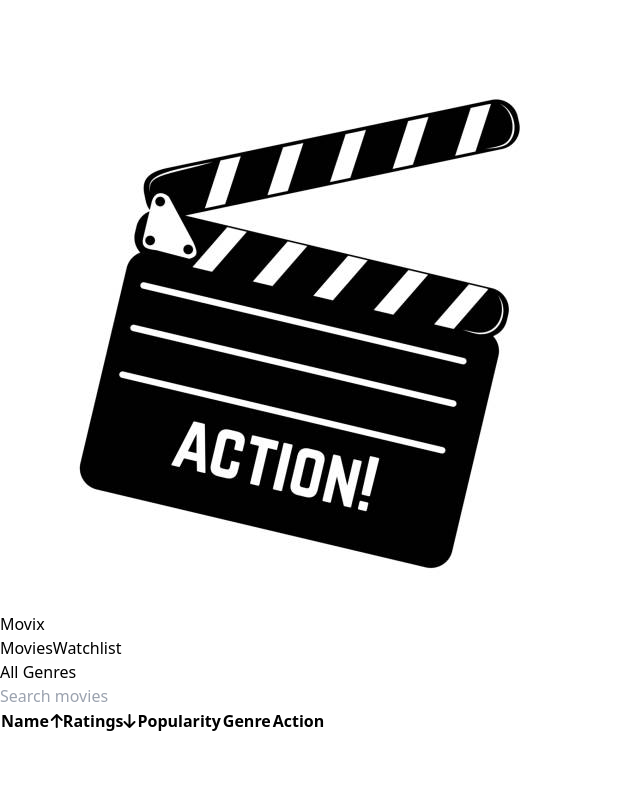
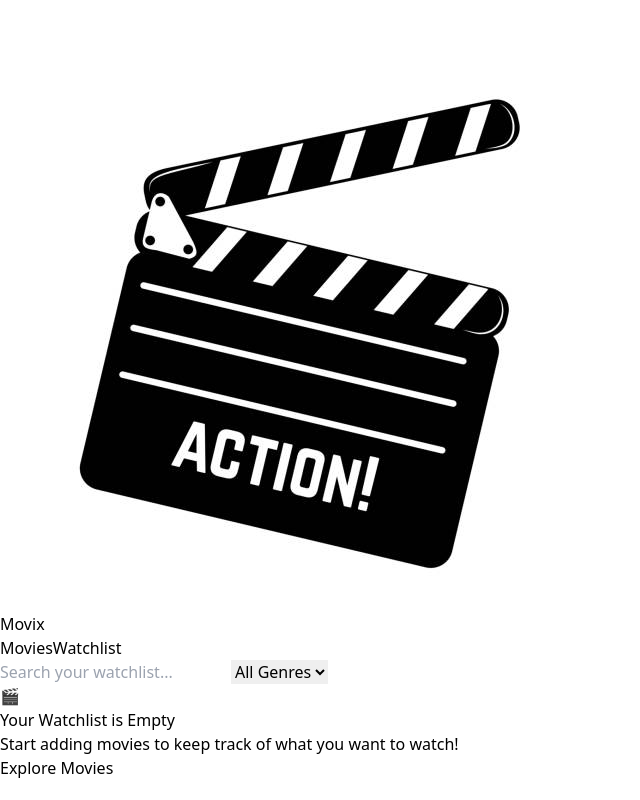
Before and after one commit to Manuha656/movix, a React (Vite) app: page /watchlist in a window 1280 px wide. Shown: the whole page, without its empty margins (0-640 px from the left). Built offline with nearby package versions, Linux system fonts and the light colour scheme.

Commit message:
Updated project with new changes

```diff
--- a/src/components/WatchList.jsx
+++ b/src/components/WatchList.jsx
@@ -5,189 +5,183 @@ function WatchList({ wl, setWl, handleremWl }) {
   const [search, setSearch] = useState("");
   const [genrelist, setGl] = useState(["All Genres"]);
   const [curG, setCg] = useState("All Genres");
-  const [showArrows, setShowArrows] = useState(false);
   const genreRef = useRef();
 
-  const handleSearch = (e) => setSearch(e.target.value);
-  const handleFilter = (genre) => setCg(genre);
-
-  const sortInc = () => {
-    let sortedInc = wl.sort((movieA, movieB) => {
-      return movieA.vote_average - movieB.vote_average;
-    });
-    setWl([...sortedInc]);
-  };
-
-  const sortDec = () => {
-    let sortedDec = wl.sort((movieA, movieB) => {
-      return movieB.vote_average - movieA.vote_average;
-    });
-    setWl([...sortedDec]);
-  };
-
-  const scrollLeft = () => {
-    genreRef.current.scrollBy({ left: -200, behavior: "smooth" });
-  };
-
-  const scrollRight = () => {
-    genreRef.current.scrollBy({ left: 200, behavior: "smooth" });
-  };
-
   useEffect(() => {
-    let temp = wl.map((movieObj) => {
-      return genreids[movieObj.genre_ids[0]];
-    });
+    let temp = wl.map((movieObj) => genreids[movieObj.genre_ids[0]]);
     temp = new Set(temp);
     setGl(["All Genres", ...temp]);
   }, [wl]);
 
-  // Check if genres overflow
-  useEffect(() => {
-    const checkOverflow = () => {
-      if (genreRef.current) {
-        setShowArrows(
-          genreRef.current.scrollWidth > genreRef.current.clientWidth
+  const handleFilter = (genre) => setCg(genre);
+
+  const sortInc = () => {
+    let sorted = [...wl].sort((a, b) => a.vote_average - b.vote_average);
+    setWl(sorted);
+  };
+
+  const sortDec = () => {
+    let sorted = [...wl].sort((a, b) => b.vote_average - a.vote_average);
+    setWl(sorted);
+  };
+
+  let filteredMovies = wl.filter((movieObj) => {
+    return (
+      (curG === "All Genres" ||
+        genreids[movieObj.genre_ids[0]] === curG) &&
+      movieObj.title.toLowerCase().includes(search.toLowerCase())
     );
-      }
-    };
-    checkOverflow();
-    window.addEventListener("resize", checkOverflow);
-    return () => window.removeEventListener("resize", checkOverflow);
-  }, [genrelist]);
+  });
 
   return (
     <div className="p-6">
-      {/* Genre Filter with Arrows */}
-      <div className="relative flex items-center mb-6">
-        {showArrows && (
-          <button
-            onClick={scrollLeft}
-            className="absolute left-0 z-10 bg-white shadow rounded-full p-2 hover:bg-gray-100"
+      {/* Search & Genre Row */}
+      <div className="flex flex-col sm:flex-row items-center justify-between gap-4 mb-6">
+        <input
+          type="text"
+          value={search}
+          onChange={(e) => setSearch(e.target.value)}
+          placeholder="Search your watchlist..."
+          className="px-4 py-2 rounded-xl border w-full sm:w-1/2 focus:outline-none focus:ring-2 focus:ring-pink-400"
+        />
+        <select
+          ref={genreRef}
+          value={curG}
+          onChange={(e) => handleFilter(e.target.value)}
+          className="px-4 py-2 rounded-xl border w-full sm:w-1/3 focus:outline-none focus:ring-2 focus:ring-indigo-400"
         >
-            <i className="fa-solid fa-chevron-left"></i>
-          </button>
-        )}
-
-        <div
-          ref={genreRef}
-          className="flex space-x-4 overflow-x-auto scrollbar-hide px-10 py-2 w-full"
-        >
-          {genrelist.map((genre) => (
-            <button
-              key={genre}
-              onClick={() => handleFilter(genre)}
-              className={`flex-shrink-0 px-5 py-2 rounded-full font-semibold transition-all duration-300 ${
-                curG === genre
-                  ? "bg-blue-600 text-white shadow"
-                  : "bg-gray-300 text-gray-700 hover:bg-blue-200"
-              }`}
-            >
+          {genrelist.map((genre, idx) => (
+            <option key={idx} value={genre}>
               {genre}
-            </button>
+            </option>
           ))}
+        </select>
       </div>
 
-        {showArrows && (
+      {/* Empty Watchlist */}
+      {wl.length === 0 ? (
+        <div className="flex flex-col items-center justify-center h-[60vh] text-center text-gray-500">
+          <span className="text-6xl mb-4">🎬</span>
+          <h2 className="text-xl font-semibold mb-2">
+            Your Watchlist is Empty
+          </h2>
+          <p className="mb-4 text-gray-400">
+            Start adding movies to keep track of what you want to watch!
+          </p>
+          <a
+            href="/"
+            className="px-5 py-2 bg-gradient-to-r from-pink-500 to-indigo-500 text-white rounded-xl shadow-md hover:scale-105 transition"
+          >
+            Explore Movies
+          </a>
+        </div>
+      ) : filteredMovies.length === 0 ? (
+        // Search not found
+        <div className="flex flex-col items-center justify-center h-[50vh] text-center text-gray-500">
+          <span className="text-6xl mb-4">🔍</span>
+          <h2 className="text-lg font-semibold mb-2">No Movies Found</h2>
+          <p className="mb-4 text-gray-400">
+            Try changing your search or filter.
+          </p>
           <button
-            onClick={scrollRight}
-            className="absolute right-0 z-10 bg-white shadow rounded-full p-2 hover:bg-gray-100"
+            onClick={() => setSearch("")}
+            className="px-4 py-2 bg-gradient-to-r from-indigo-500 to-pink-500 text-white rounded-xl shadow-md hover:scale-105 transition"
           >
-            <i className="fa-solid fa-chevron-right"></i>
+            Reset Search
           </button>
-        )}
         </div>
-
-      {/* Search Bar */}
-      <div className="flex justify-center my-4">
-        <input
-          type="text"
-          onChange={handleSearch}
-          value={search}
-          placeholder="Search movies"
-          className="h-[3rem] w-[18rem] px-4 rounded-lg border border-gray-300 bg-gray-100 outline-none focus:ring-2 focus:ring-blue-400"
-        />
-      </div>
-
-      {/* Movies Table */}
-      <div className="rounded-lg overflow-hidden border border-gray-200 shadow-md m-4">
-        {/* Scrollable wrapper for mobile */}
-        <div className="overflow-x-auto">
-          <table className="min-w-full text-gray-700 text-center">
-            <thead className="bg-gray-100">
-              <tr>
-                <th className="p-3">Name</th>
-                <th className="p-3 flex justify-center items-center space-x-2">
-                  <span
+      ) : (
+        <>
+          {/* Table for desktop */}
+          <div className="hidden sm:block overflow-x-auto">
+            <table className="w-full border-collapse">
+              <thead>
+                <tr className="bg-gray-100">
+                  <th className="p-3 text-left">Poster</th>
+                  <th className="p-3 text-left">Title</th>
+                  <th className="p-3 text-left">Genre</th>
+                  <th className="p-3 text-left flex items-center gap-2">
+                    Rating
+                    <button
                       onClick={sortInc}
-                    className="hover:cursor-pointer text-gray-500 hover:text-blue-600"
+                      className="text-gray-500 hover:text-blue-600"
                     >
                       <i className="fa-solid fa-arrow-up"></i>
-                  </span>
-                  <span>Ratings</span>
-                  <span
+                    </button>
+                    <button
                       onClick={sortDec}
-                    className="hover:cursor-pointer text-gray-500 hover:text-blue-600"
+                      className="text-gray-500 hover:text-blue-600"
                     >
                       <i className="fa-solid fa-arrow-down"></i>
-                  </span>
+                    </button>
                   </th>
-                <th className="p-3">Popularity</th>
-                <th className="p-3">Genre</th>
-                <th className="p-3">Action</th>
+                  <th className="p-3 text-left">Popularity</th>
+                  <th className="p-3 text-left">Action</th>
                 </tr>
               </thead>
               <tbody>
-              {wl
-                .filter((movieObj) => {
-                  if (curG === "All Genres") return true;
-                  return genreids[movieObj.genre_ids[0]] === curG;
-                })
-                .filter((movieObj) =>
-                  movieObj.title
-                    .toLowerCase()
-                    .includes(search.toLowerCase())
-                )
-                .map((movieObj) => (
-                  <tr
-                    className="border-b hover:bg-gray-50 transition"
-                    key={movieObj.id}
+                {filteredMovies.map((movie) => (
+                  <tr key={movie.id} className="border-b hover:bg-gray-50">
+                    <td className="p-3">
+                      <img
+                        src={`https://image.tmdb.org/t/p/w500/${movie.backdrop_path}`}
+                        alt={movie.title}
+                        className="w-32 h-20 object-cover rounded-lg"
+                      />
+                    </td>
+                    <td className="p-3 font-medium">{movie.title}</td>
+                    <td className="p-3">{genreids[movie.genre_ids[0]]}</td>
+                    <td className="p-3">{movie.vote_average}</td>
+                    <td className="p-3">{movie.popularity.toFixed(0)}</td>
+                    <td className="p-3">
+                      <button
+                        onClick={() => handleremWl(movie)}
+                        className="px-3 py-1 text-sm bg-red-500 text-white rounded-lg hover:bg-red-600"
                       >
-                    {/* Movie Name + Poster */}
-                    <td className="flex items-center px-5 py-5 min-w-[200px]">
-                      <img
-                        className="h-[5rem] w-[8rem] rounded-lg object-cover"
-                        src={`https://image.tmdb.org/t/p/original/${movieObj.backdrop_path}`}
-                        alt={movieObj.title}
-                      />
-                      <div className="mx-3 font-semibold text-sm sm:text-base">
-                        {movieObj.title}
-                      </div>
-                    </td>
-
-                    {/* Ratings */}
-                    <td className="min-w-[100px]">{movieObj.vote_average}</td>
-
-                    {/* Popularity */}
-                    <td className="min-w-[100px]">{movieObj.popularity}</td>
-
-                    {/* Genre */}
-                    <td className="min-w-[120px]">
-                      {genreids[movieObj.genre_ids[0]]}
-                    </td>
-
-                    {/* Action */}
-                    <td
-                      onClick={() => handleremWl(movieObj)}
-                      className="text-red-600 hover:text-red-800 font-bold hover:cursor-pointer min-w-[80px]"
-                    >
-                      Delete
+                        Remove
+                      </button>
                     </td>
                   </tr>
                 ))}
               </tbody>
             </table>
           </div>
+
+          {/* Stacked cards for mobile */}
+          <div className="sm:hidden flex flex-col gap-4">
+            {filteredMovies.map((movie) => (
+              <div
+                key={movie.id}
+                className="bg-white rounded-xl shadow-md overflow-hidden"
+              >
+                <img
+                  src={`https://image.tmdb.org/t/p/w500/${movie.backdrop_path}`}
+                  alt={movie.title}
+                  className="w-full h-64 object-cover"
+                />
+                <div className="p-4">
+                  <h3 className="text-lg font-semibold mb-1">{movie.title}</h3>
+                  <p className="text-sm text-gray-500 mb-2">
+                    {genreids[movie.genre_ids[0]]}
+                  </p>
+                  <p className="text-sm mb-1">
+                    ⭐ Rating: {movie.vote_average}
+                  </p>
+                  <p className="text-sm mb-3">
+                    🔥 Popularity: {movie.popularity.toFixed(0)}
+                  </p>
+                  <button
+                    onClick={() => handleremWl(movie)}
+                    className="px-4 py-1 bg-red-500 text-white rounded-lg hover:bg-red-600 text-sm"
+                  >
+                    Remove
+                  </button>
                 </div>
+              </div>
+            ))}
+          </div>
+        </>
+      )}
     </div>
   );
 }
```
Also changed, not shown: src/components/MovieCard.jsx (+11 -6 lines). Lines whose indentation alone changed are shown as unchanged.
